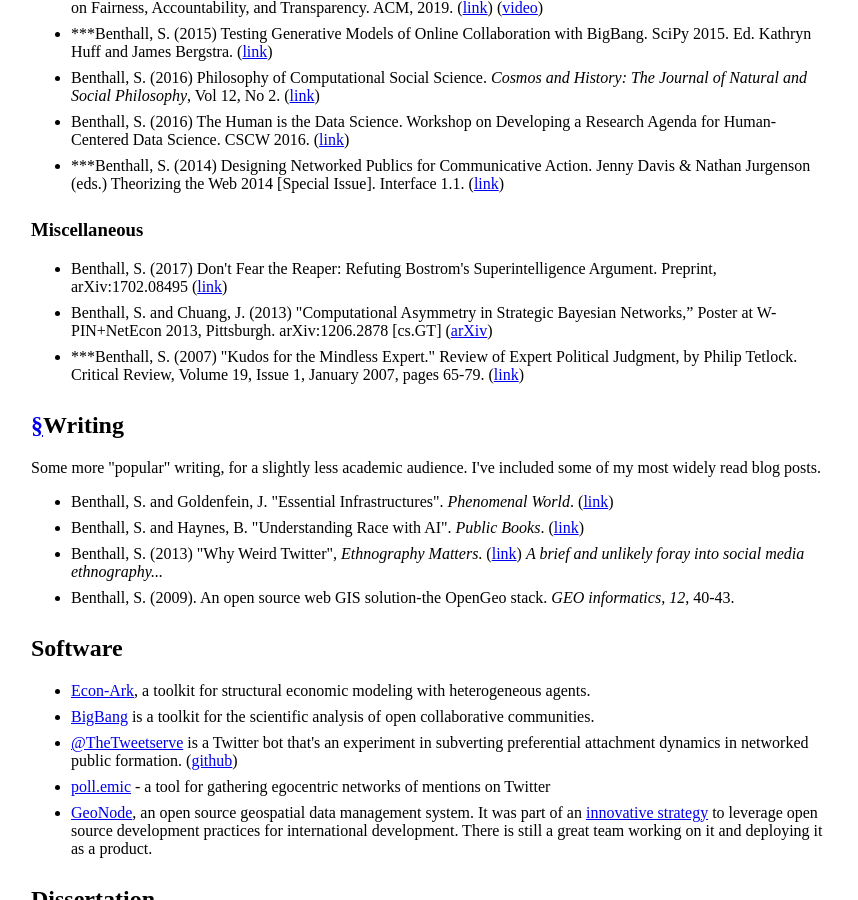
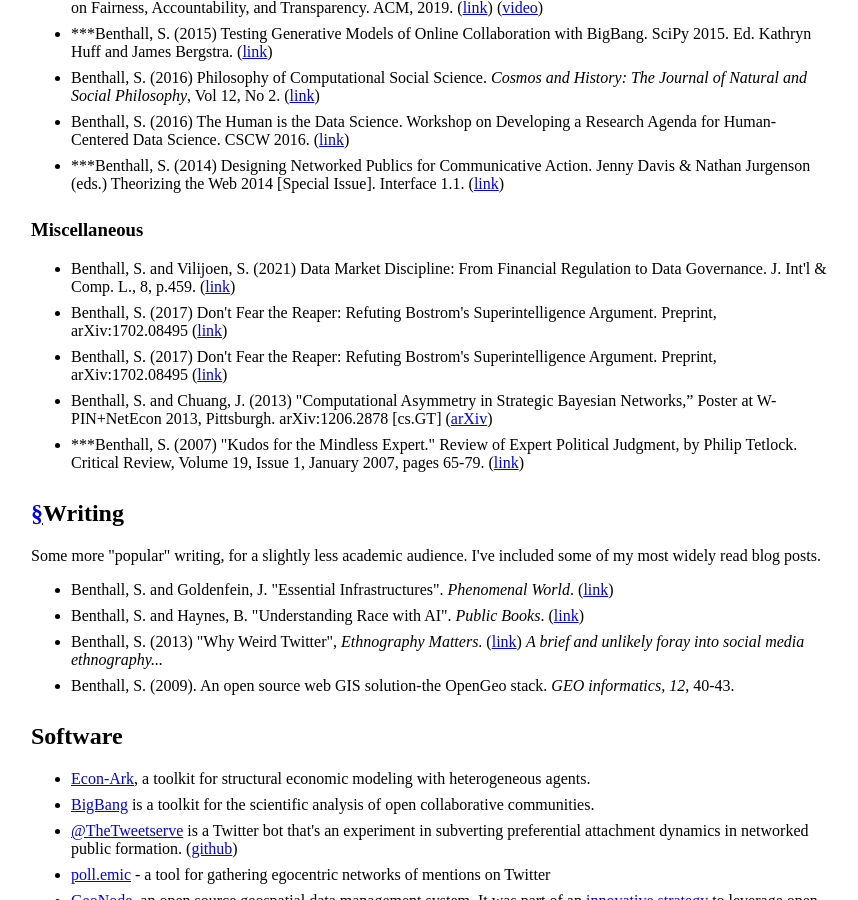
Before and after one commit to sbenthall/personal_website, a Jekyll site: the page built from index.md, in a window 1280 px wide and 900 px high, scrolled down 1516 px. Shown: the whole window, without its empty margins (209-1067 px from the left). Built offline with Jekyll 4.4.1, drawn with Linux system fonts in a browser that asks for light colours.

Commit message:
adding data market discipline paper

```diff
--- a/index.md
+++ b/index.md
@@ -56,6 +56,8 @@
 
 <h3>Miscellaneous</h3>
 <ul>
+  <li>Benthall, S. and Vilijoen, S. (2021) Data Market Discipline: From Financial Regulation to Data Governance. J. Int'l & Comp. L., 8, p.459. (<a href="https://www.jicl.org.uk/storage/journals/November2021/PaJPuMGBl3PCHs8ABRyd.pdf">link</a>)</li>
+  <li>Benthall, S. (2017) Don't Fear the Reaper: Refuting Bostrom's Superintelligence Argument. Preprint, arXiv:1702.08495 (<a href="https://arxiv.org/abs/1702.08495">link</a>)</li>
   <li>Benthall, S. (2017) Don't Fear the Reaper: Refuting Bostrom's Superintelligence Argument. Preprint, arXiv:1702.08495 (<a href="https://arxiv.org/abs/1702.08495">link</a>)</li>
   <li>
     Benthall, S. and Chuang, J. (2013) "Computational Asymmetry in Strategic Bayesian Networks,” Poster at W-PIN+NetEcon 2013, Pittsburgh. arXiv:1206.2878 [cs.GT] (<a href="http://arxiv.org/abs/1206.2878">arXiv</a>)
```
